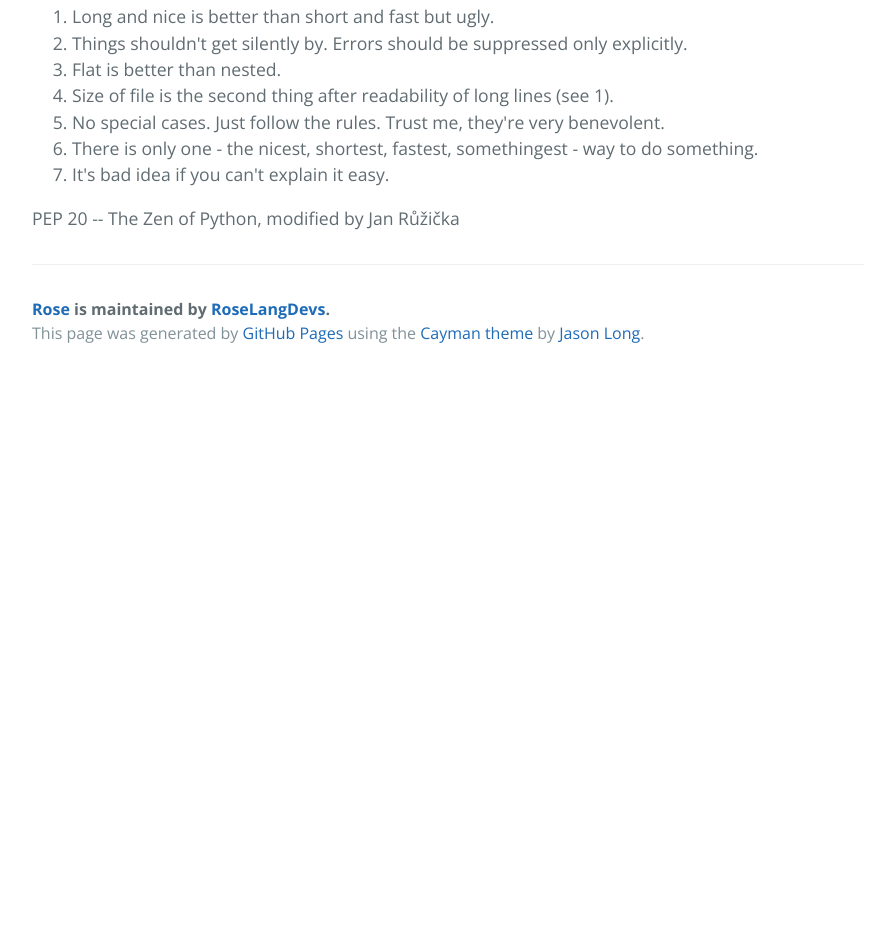
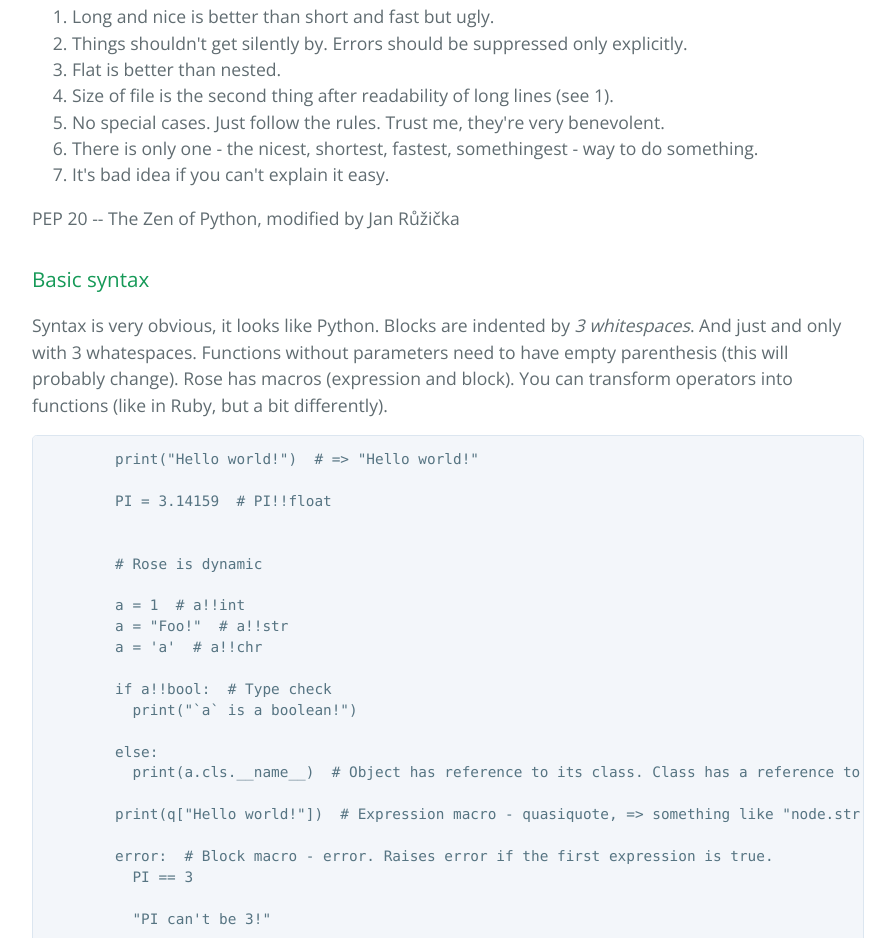
Before and after one commit to RoseLangDevs/roselang, a plain HTML site: page index.html in a window 1280 px wide. Shown: the part 662-1600 px from the top of the page, without its empty margins (192-1087 px from the left). Before the commit the page ends 1039 px from the top, so only its background shows below. Drawn offline with nearby package versions, Linux system fonts and the light colour scheme.

Commit message:
Update index.html

```diff
--- a/index.html
+++ b/index.html
@@ -45,6 +45,64 @@
 
       <p>PEP 20 -- The Zen of Python, modified by Jan Růžička</p>
 
+      <h3>Basic syntax</h3>
+
+      <p>
+        Syntax is very obvious, it looks like Python. Blocks are indented by <em>3 whitespaces</em>. And just and only with 3 whatespaces.
+        Functions without parameters need to have empty parenthesis (this will probably change). Rose has macros (expression and block).
+        You can transform operators into functions (like in Ruby, but a bit differently).
+      </p>
+
+      <pre class="code">
+        print("Hello world!")  # => "Hello world!"
+
+        PI = 3.14159  # PI!!float
+
+
+        # Rose is dynamic
+
+        a = 1  # a!!int
+        a = "Foo!"  # a!!str
+        a = 'a'  # a!!chr
+
+        if a!!bool:  # Type check
+          print("`a` is a boolean!")
+
+        else:
+          print(a.cls.__name__)  # Object has reference to its class. Class has a reference to its name.
+
+        print(q["Hello world!"])  # Expression macro - quasiquote, => something like "node.str(v: "Hello world!")"
+
+        error:  # Block macro - error. Raises error if the first expression is true.
+          PI == 3
+
+          "PI can't be 3!"
+
+        assert:  # Same as above. Raises error if the first expression is false.
+          PI != 3
+
+          "PI can't be 3!"
+
+        def foo(bar, baz=3):  # Function. Last argument is optional/default.
+          print(bar * baz)  # This function returns `nil`. The last expression is returned.
+
+          pass  # This "hack" does not work. `pass`es are automatically trimmed. They're used only for parsing.
+
+        foo("Hello ")  # => "Hello Hello Hello "
+        foo(3, 9)  # => "27", function arguments are dynamic. You will be probably able to change this explicitly.
+                   # Maybe, it will look like `def foo(arg!!str)` or something like this...
+
+        # Have I said that Rose should be different?
+        # Yes, and the difference is in the object model.
+
+        def Person(@name, @age):  # Required keyword - non-positional - arguments
+          @{name: @name, age: @age}  # Syntatic sugar for object creation.
+
+        # So it's just a function returning a dictionary.
+        # This will probably change, because the interpreter will need to add fields like `cls` and `to_s` and so on...
+        # But I like this concept.
+      </pre>
+
       <footer class="site-footer">
         <span class="site-footer-owner"><a href="https://github.com/RoseLangDevs/roselang">Rose</a> is maintained by <a href="https://github.com/RoseLangDevs">RoseLangDevs</a>.</span>
 
```
